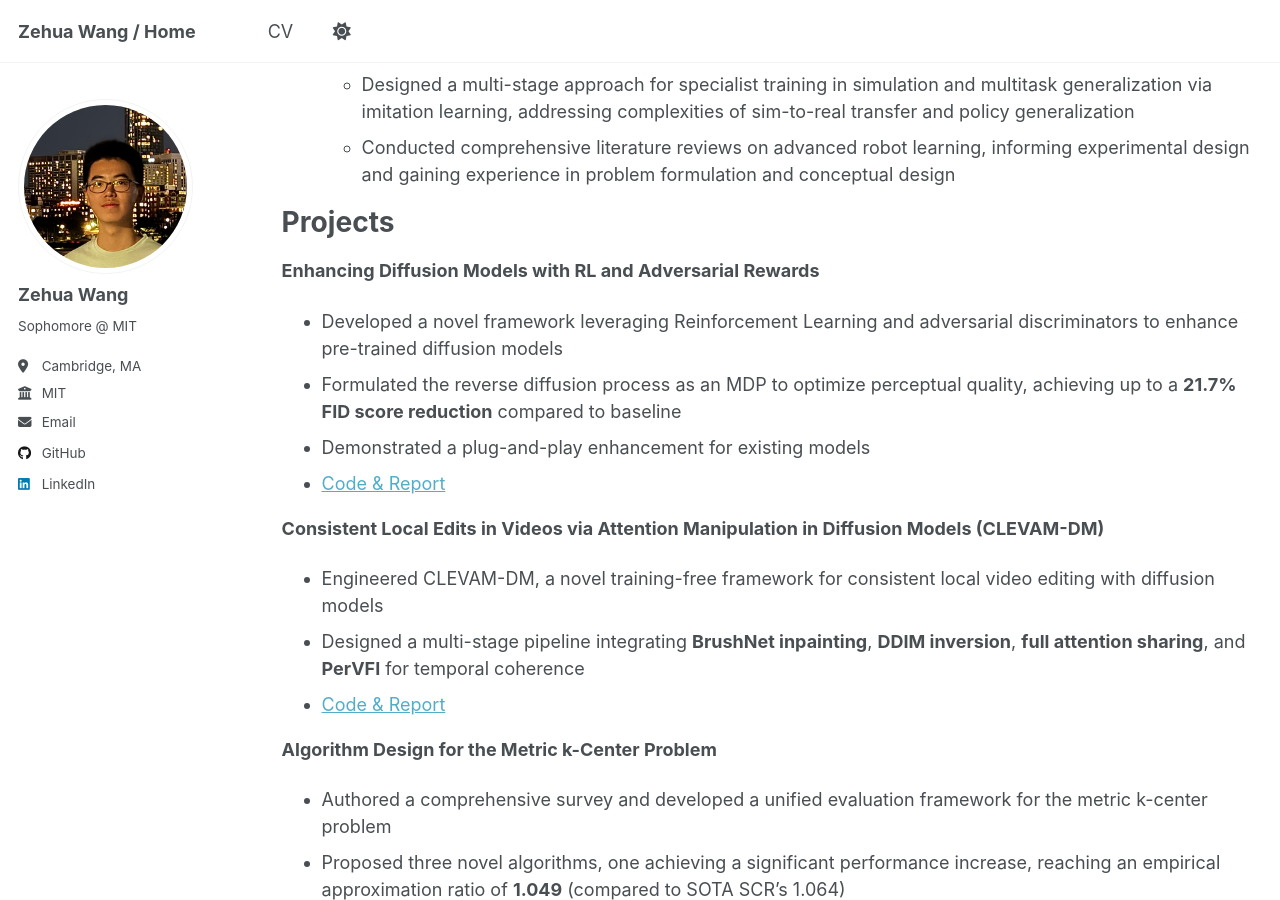
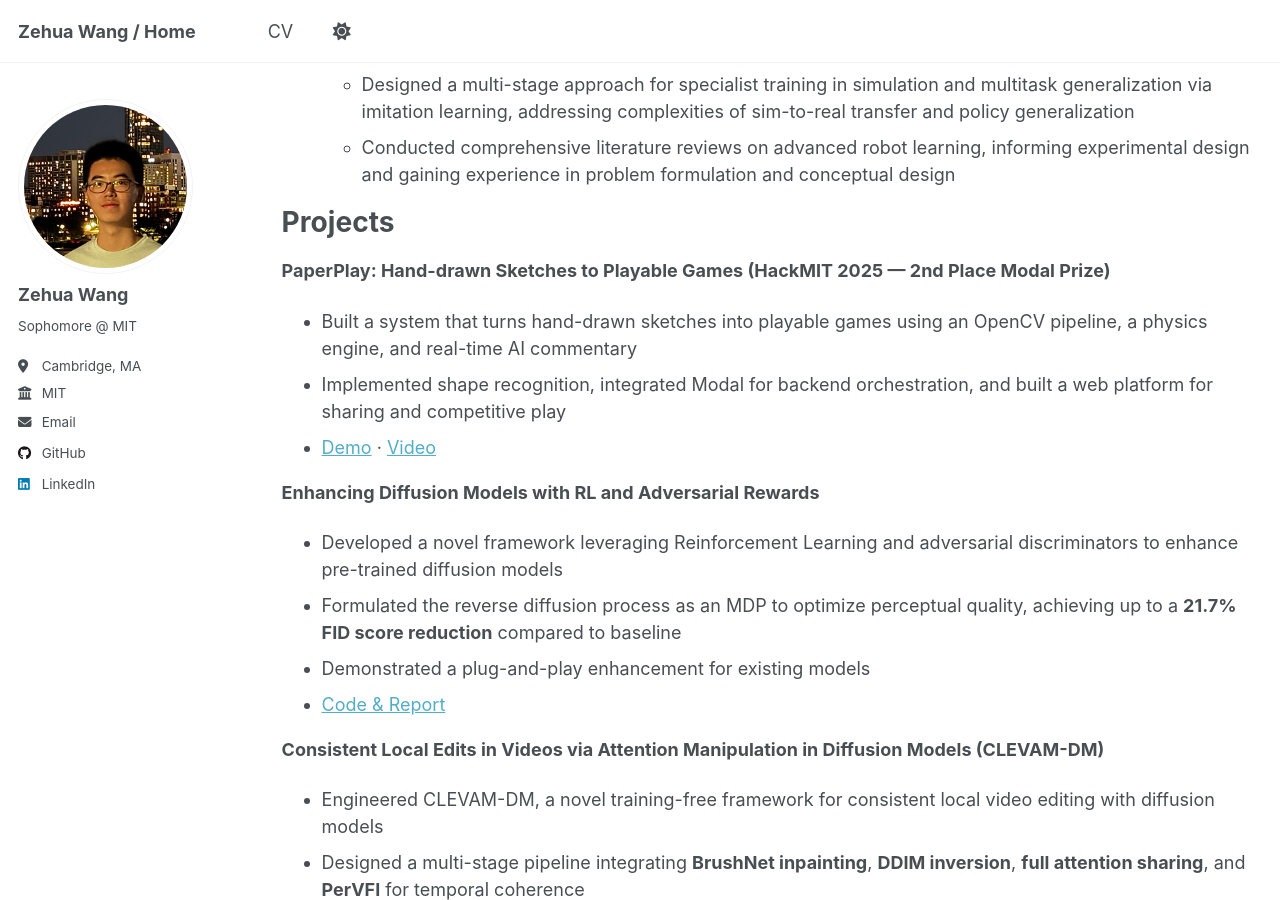
Before and after one commit to zehuaw1/zehuaw1.github.io, a Jekyll site: the page built from _pages/cv.md, in a window 1280 px wide and 900 px high, scrolled down 811 px. Built offline with Jekyll 4.4.1, drawn with Linux system fonts in a browser that asks for light colours; a script that is not in the unit is left out.

Commit message:
update cv for hackmit

```diff
--- a/_pages/cv.md
+++ b/_pages/cv.md
@@ -37,6 +37,11 @@ Research Experience
 
 Projects
 ======
+
+**PaperPlay: Hand-drawn Sketches to Playable Games (HackMIT 2025 — 2nd Place Modal Prize)**
+* Built a system that turns hand-drawn sketches into playable games using an OpenCV pipeline, a physics engine, and real-time AI commentary
+* Implemented shape recognition, integrated Modal for backend orchestration, and built a web platform for sharing and competitive play
+* [Demo](https://demo-description.vercel.app/) · [Video](https://www.youtube.com/watch?v=QjamuTbkZdQ)
 
 **Enhancing Diffusion Models with RL and Adversarial Rewards**
 * Developed a novel framework leveraging Reinforcement Learning and adversarial discriminators to enhance pre-trained diffusion models
```
Also changed, not shown: 1 other file.
